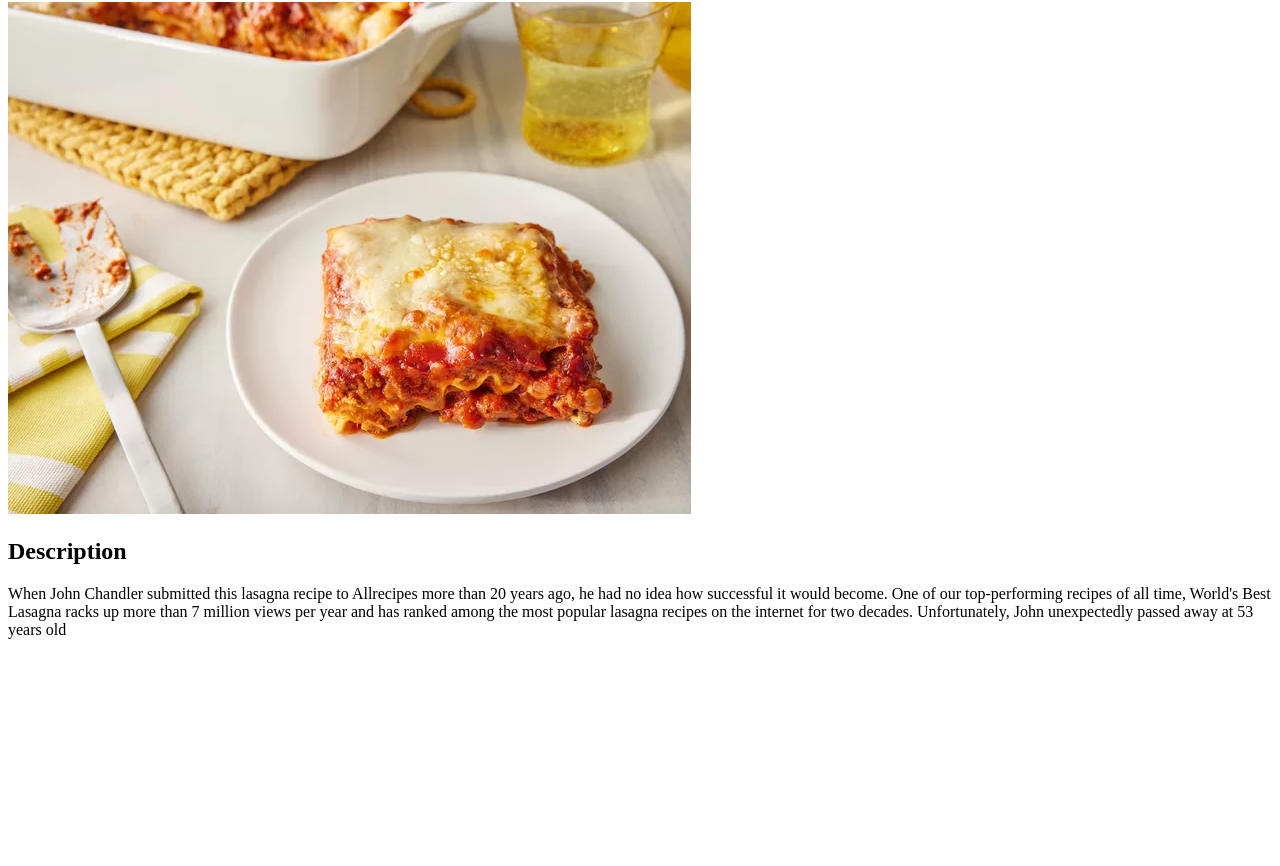
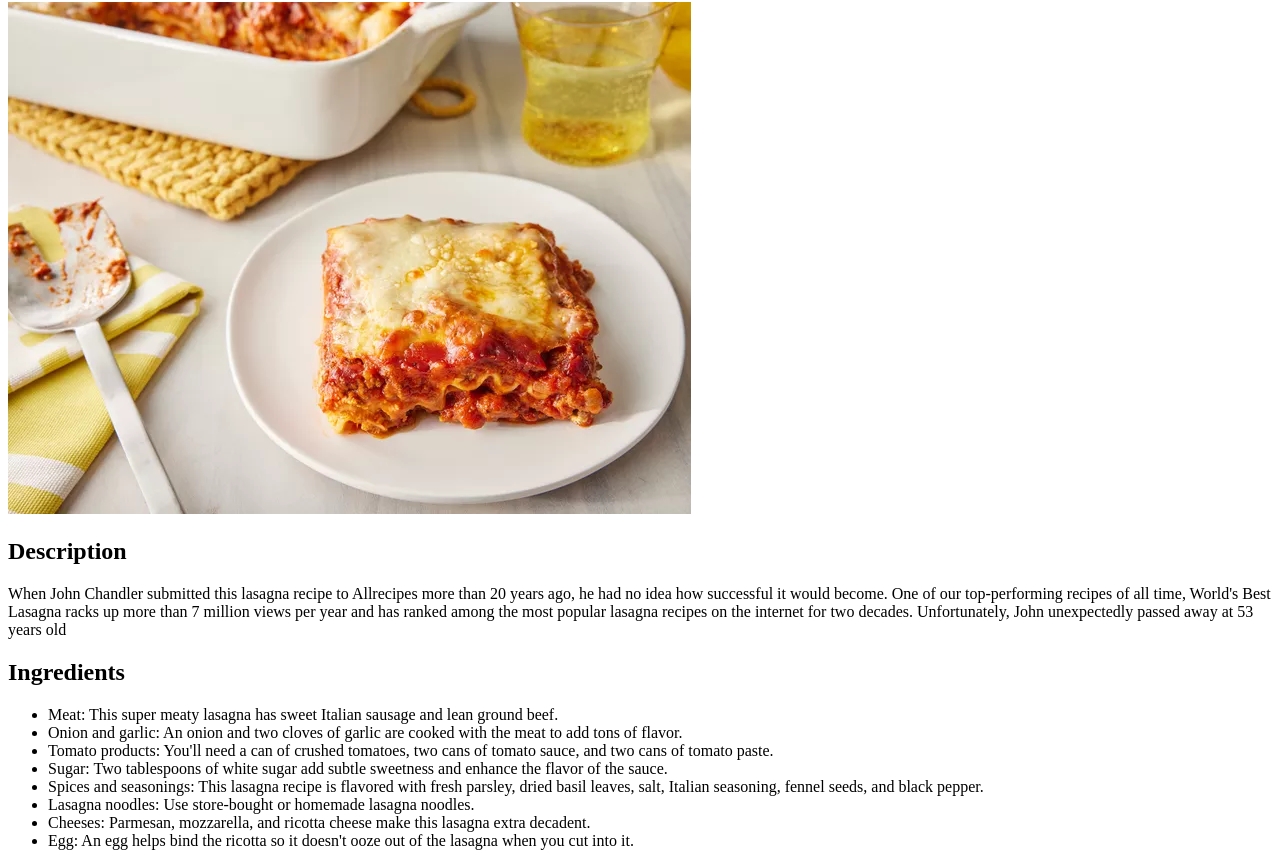
Before and after one commit to Kaka-rcw/odin-recipes, a plain HTML site: page recipes/lasagna.html in a window 1280 px wide. Shown: the part 78-944 px from the top of the page. Before the commit the page ends 800 px from the top, so only its background shows below. Drawn offline with Linux system fonts and the light colour scheme.

Commit message:
Add ingredients to lasagna.html

```diff
--- a/recipes/lasagna.html
+++ b/recipes/lasagna.html
@@ -8,9 +8,38 @@
     <body>
         <h1>World's Best Lasagna</h1>
         <img src="../images/lasagna.jpg" alt="delicious looking lasagna">
+
         <h2>Description</h2>
         <p>
             When John Chandler submitted this lasagna recipe to Allrecipes more than 20 years ago, he had no idea how successful it would become. One of our top-performing recipes of all time, World's Best Lasagna racks up more than 7 million views per year and has ranked among the most popular lasagna recipes on the internet for two decades. Unfortunately, John unexpectedly passed away at 53 years old
         </p>
+
+        <h2>Ingredients</h2>
+        <ul>
+            <li>
+                Meat: This super meaty lasagna has sweet Italian sausage and lean ground beef.
+            </li>
+            <li>
+                Onion and garlic: An onion and two cloves of garlic are cooked with the meat to add tons of flavor.
+            </li>
+            <li>
+                Tomato products: You'll need a can of crushed tomatoes, two cans of tomato sauce, and two cans of tomato paste.
+            </li>
+            <li>
+                Sugar: Two tablespoons of white sugar add subtle sweetness and enhance the flavor of the sauce.
+            </li>
+            <li>
+                Spices and seasonings: This lasagna recipe is flavored with fresh parsley, dried basil leaves, salt, Italian seasoning, fennel seeds, and black pepper.
+            </li>
+            <li>
+                Lasagna noodles: Use store-bought or homemade lasagna noodles.
+            </li>
+            <li>
+                Cheeses: Parmesan, mozzarella, and ricotta cheese make this lasagna extra decadent.
+            </li>
+            <li>
+                Egg: An egg helps bind the ricotta so it doesn't ooze out of the lasagna when you cut into it.
+            </li>
+        </ul>
     </body>
 </html>
```
